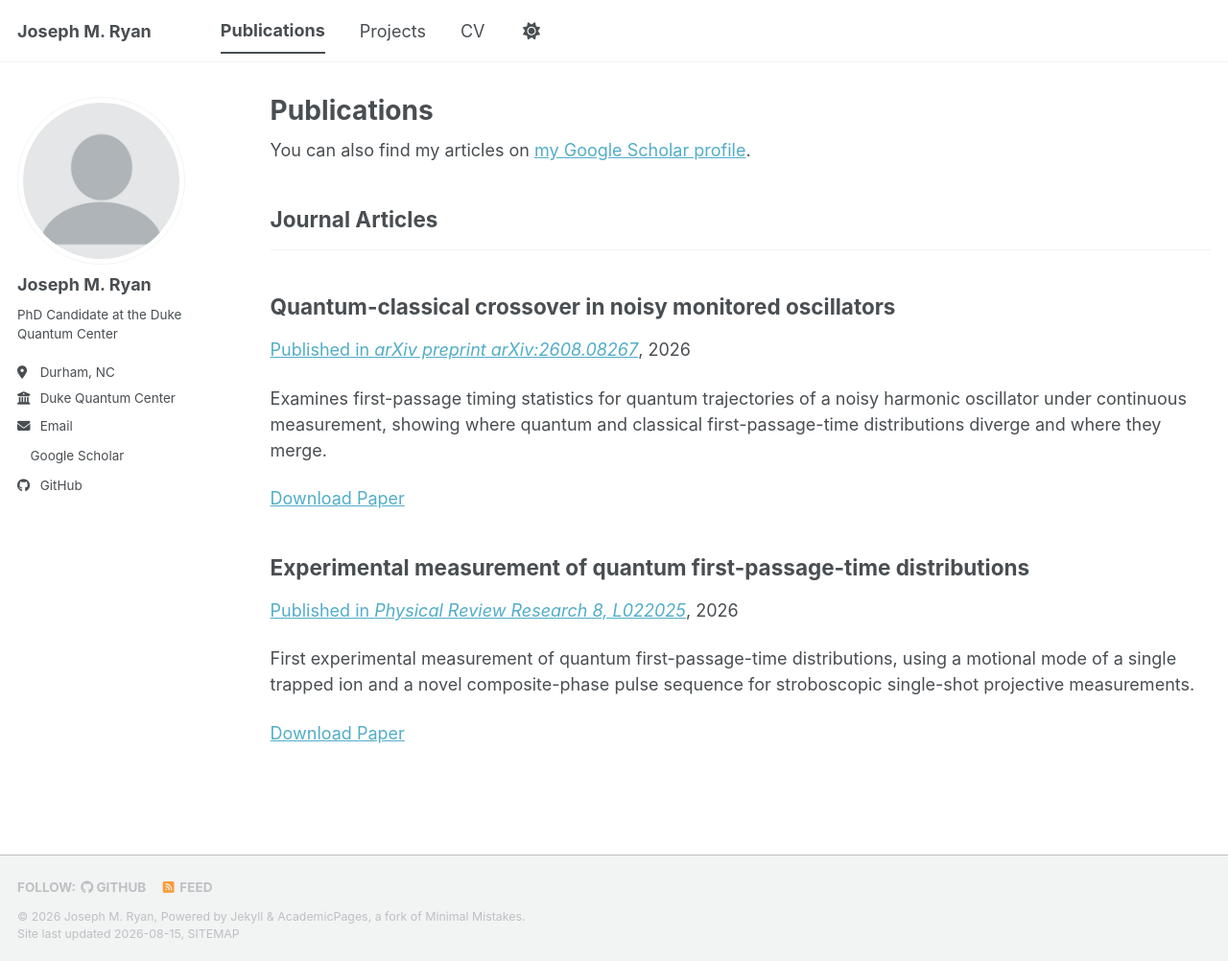
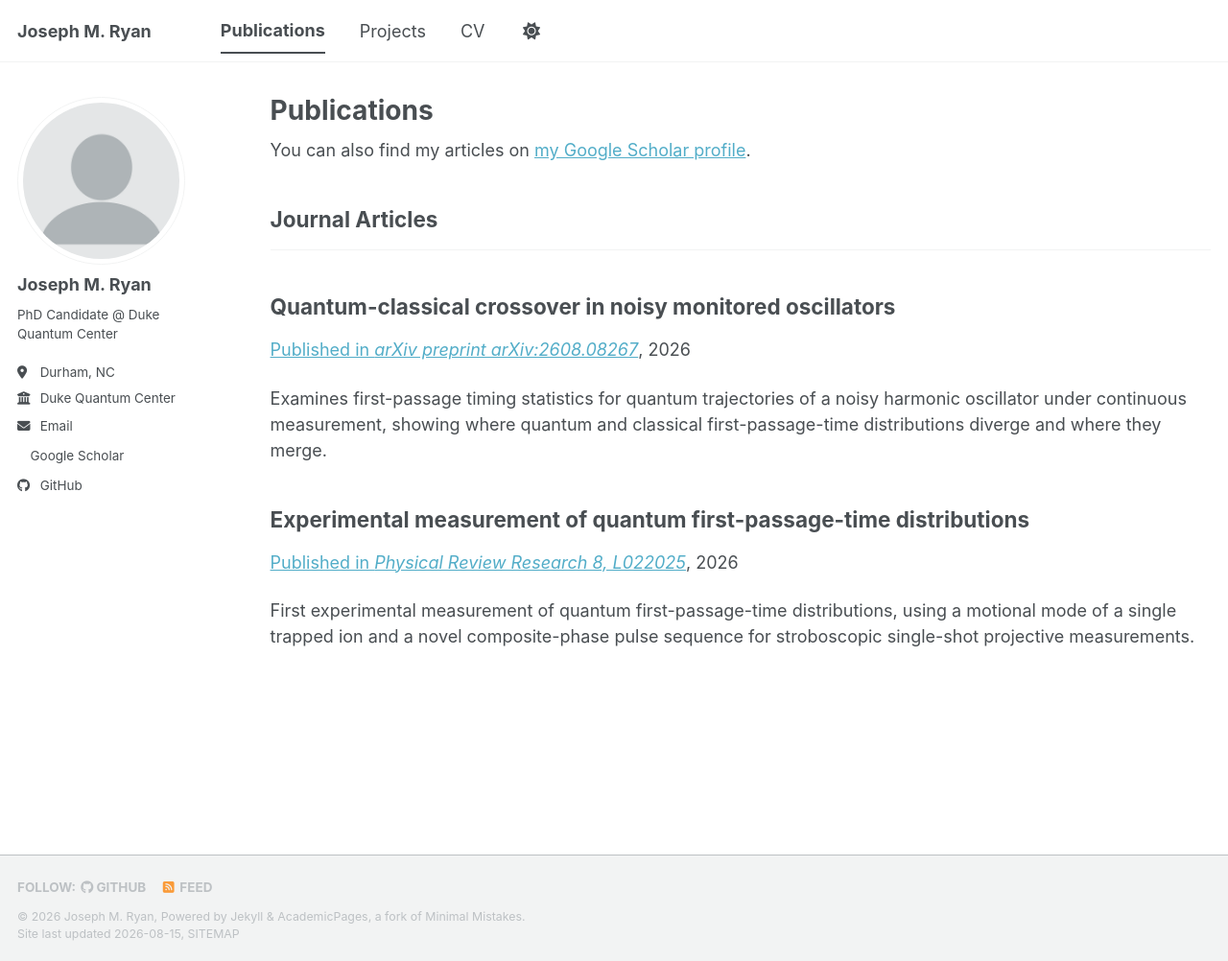
Before and after one commit to joseph-ryan-quantum/joseph-ryan-quantum.github.io, a Jekyll site: the page built from _pages/publications.html, in a window 1280 px wide and 1002 px high. Shown: the whole window at 96% size. Built offline with Jekyll 4.4.1, drawn with Linux system fonts in a browser that asks for light colours; a style sheet for code colours, icons or effects is not loaded.

Commit message:
Remove redundant Download Paper link now that venue links to the paper

```diff
--- a/_config.yml
+++ b/_config.yml
@@ -26,7 +26,7 @@ author:
   avatar           : "profile.png"
   name             : "Joseph M. Ryan"
   pronouns         : # example: "she/her"
-  bio              : "PhD Candidate at the Duke Quantum Center"
+  bio              : "PhD Candidate @ Duke Quantum Center"
   location         : "Durham, NC"
   employer         : "Duke Quantum Center"
   uri              : # URL
--- a/_includes/archive-single.html
+++ b/_includes/archive-single.html
@@ -50,27 +50,7 @@
     <p class="archive__item-excerpt" itemprop="description"><p>{{ post.excerpt | markdownify | remove: '<p>' | remove: '</p>' }}<strong><a href="{{ base_path }}{{ post.url }}" rel="permalink"> Read more</a></strong></p></p>
     {% endif %}
 
-    {% if post.citation and post.paperurl and post.slidesurl and post.bibtexurl %}
-      <p>Recommended citation: {{ post.citation }}<br /><a href="{{ post.paperurl }}">Download Paper</a> | <a href="{{ post.slidesurl }}">Download Slides</a> | <a href="{{ post.bibtexurl }}">Download Bibtex</a></p>
-    {% elsif post.citation and post.paperurl and post.slidesurl %}
-      <p>Recommended citation: {{ post.citation }}<br /><a href="{{ post.paperurl }}">Download Paper</a> | <a href="{{ post.slidesurl }}">Download Slides</a></p>
-    {% elsif post.citation and post.paperurl and post.bibtexurl %}
-      <p>Recommended citation: {{ post.citation }}<br /><a href="{{ post.paperurl }}">Download Paper</a> | <a href="{{ post.bibtexurl }}">Download Bibtex</a></p>
-    {% elsif post.citation and post.paperurl %}
-      <p>Recommended citation: {{ post.citation }}<br /><a href="{{ post.paperurl }}">Download Paper</a></p>
-    {% elsif post.citation and post.slidesurl and post.bibtexurl %}
-      <p>Recommended citation: {{ post.citation }}<br /><a href="{{ post.slidesurl }}">Download Slides</a> | <a href="{{ post.bibtexurl}}">Download Bibtex</a></p>
-    {% elsif post.citation and post.slidesurl %}
-      <p>Recommended citation: {{ post.citation }}<br /><a href="{{ post.slidesurl }}">Download Slides</a></p>
-    {% elsif post.citation and post.bibtexurl %}
-      <p>Recommended citation: {{ post.citation }}<br /><a href="{{ post.bibtexurl }}">Download Bibtex</a></p>
-    {% elsif post.citation %}
-      <p>Recommended citation: {{ post.citation }}</p>
-    {% elsif post.paperurl and post.bibtexurl %}
-      <p><a href="{{ post.paperurl }}">Download Paper</a> | <a href="{{ post.bibtexurl }}">Download Bibtex</a></p>
-    {% elsif post.paperurl %}
-      <p><a href="{{ post.paperurl }}">Download Paper</a></p>
-    {% elsif post.slidesurl and post.bibtexurl %}
+    {% if post.slidesurl and post.bibtexurl %}
       <p><a href="{{ post.slidesurl }}">Download Slides</a> | <a href="{{ post.bibtexurl }}">Download Bibtex</a></p>
     {% elsif post.slidesurl %}
       <p><a href="{{ post.slidesurl }}">Download Slides</a></p>
```
